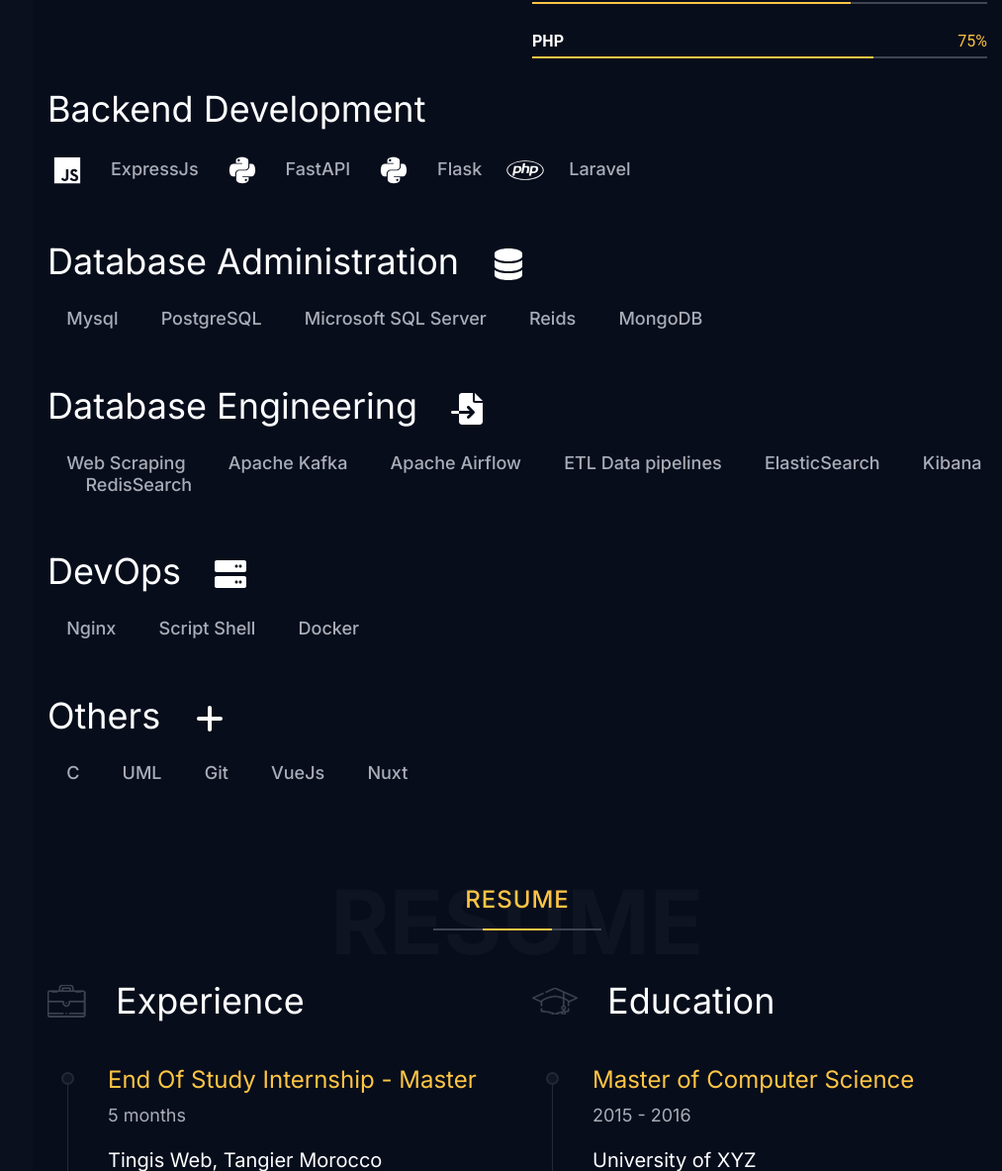
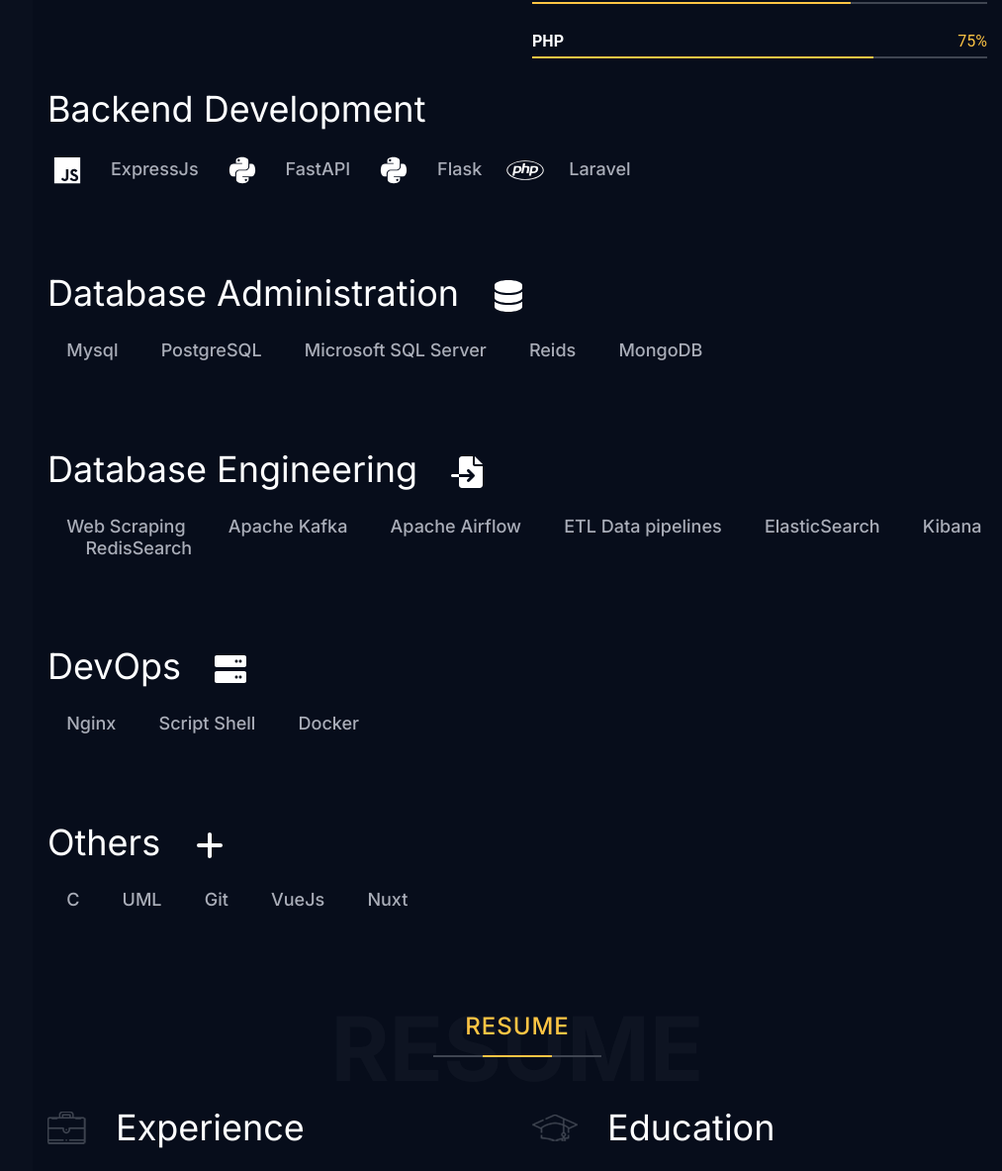
Before and after one commit to YassineElGhizi/portfolio, a FastAPI app: page / in a window 1280 px wide. Shown: the part 1739-2922 px from the top of the page at 99% size, without its empty margins (267-1280 px from the left). Run offline with FastAPI, Linux system fonts and the light colour scheme; some libraries are stand-ins or nearby versions.

Commit message:
stupid css

```diff
--- a/templates/index.html
+++ b/templates/index.html
@@ -188,7 +188,7 @@
                 </div>
             </div>
 
-            <div class="col-lg-12 mt-5">
+            <div class="col-lg-12" style="margin-top: 5rem">
                 <div class="st-skill-wrap">
                     <div class="st-skill-heading">
                         <h2 class="st-skill-title">
@@ -209,7 +209,7 @@
                 </div>
             </div>
 
-            <div class="col-lg-12 mt-5">
+            <div class="col-lg-12" style="margin-top: 5rem">
                 <div class="st-skill-wrap">
                     <div class="st-skill-heading">
                         <h2 class="st-skill-title">
@@ -230,7 +230,7 @@
                 </div>
             </div>
 
-            <div class="col-lg-12 mt-5">
+            <div class="col-lg-12" style="margin-top: 5rem">
                 <div class="st-skill-wrap">
                     <div class="st-skill-heading">
                         <h2 class="st-skill-title">
@@ -251,7 +251,7 @@
                 </div>
             </div>
 
-            <div class="col-lg-12 mt-5">
+            <div class="col-lg-12" style="margin-top: 5rem">
                 <div class="st-skill-wrap">
                     <div class="st-skill-heading">
                         <h2 class="st-skill-title">
```
